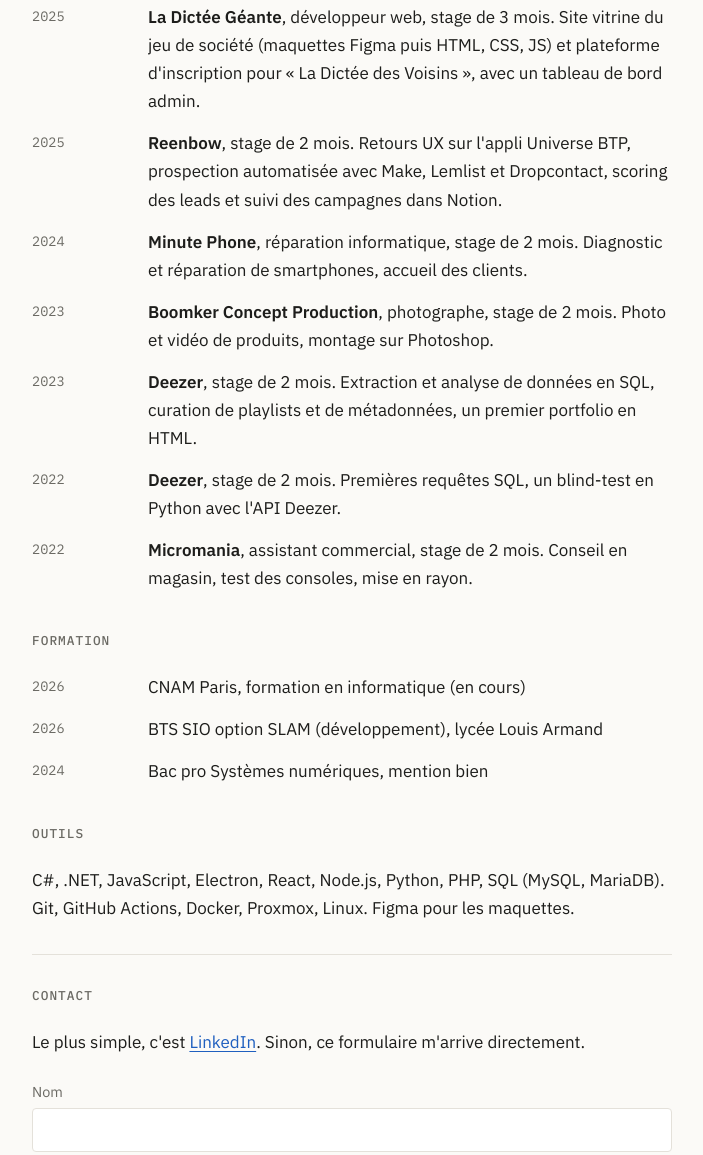
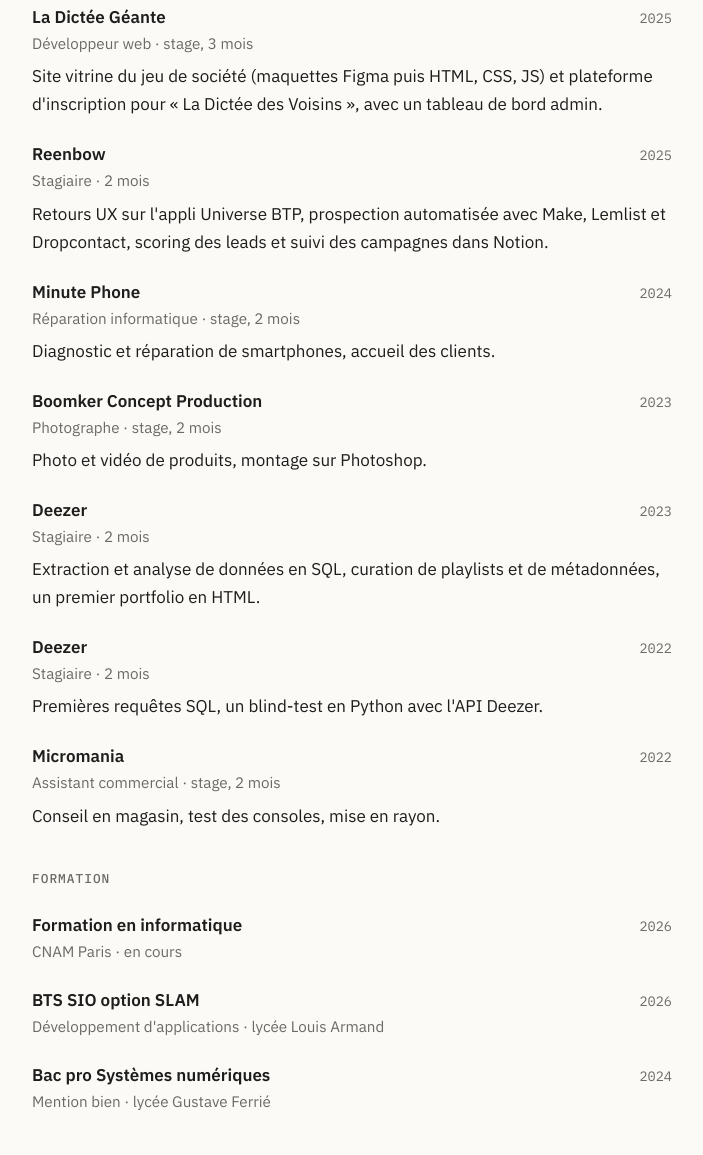
Before and after one commit to Flaimeur/flaimeur.github.io, a plain HTML site: page index.html in a window 1280 px wide. Shown: the part 1812-2967 px from the top of the page, without its empty margins (288-991 px from the left). Drawn offline with Linux system fonts and the light colour scheme.

Commit message:
Parcours et formation : mise en page plus lisible
Co-Authored-By: Claude Opus 5.5 <noreply@anthropic.com>

```diff
--- a/css/style.css
+++ b/css/style.css
@@ -86,9 +86,12 @@ h2.sub { margin-top: 40px; }
 .shot { display: block; margin-top: 16px; border: 1px solid var(--line); border-radius: 6px; overflow: hidden; }
 
 /* Parcours */
-.rows { display: grid; grid-template-columns: 96px 1fr; gap: 14px 20px; margin: 0; }
-.rows dt { font: 400 0.85rem/1.95 "IBM Plex Mono", monospace; color: var(--muted); }
-.rows dd { margin: 0; }
+.entries { display: grid; gap: 22px; }
+.entry-head { display: flex; justify-content: space-between; align-items: baseline; gap: 16px; }
+.entry-head strong { font-weight: 600; }
+.year { font: 400 0.85rem "IBM Plex Mono", monospace; color: var(--muted); white-space: nowrap; }
+.role { margin: 0; color: var(--muted); font-size: 0.95rem; }
+.entry p:not(.role) { margin: 6px 0 0; }
 .tools { margin: 0; }
 
 /* Contact */
@@ -122,6 +125,4 @@ footer a { color: var(--muted); }
   body { font-size: 16px; }
   .top nav { gap: 14px; }
   .intro { padding-top: 16px; }
-  .rows { grid-template-columns: 1fr; gap: 2px; }
-  .rows dd { margin-bottom: 14px; }
 }
--- a/index.html
+++ b/index.html
@@ -108,38 +108,59 @@
 
       <section id="parcours">
         <h2>Parcours</h2>
-        <dl class="rows">
-          <dt>2025</dt>
-          <dd><strong>La Dictée Géante</strong>, développeur web, stage de 3 mois. Site vitrine du jeu de société (maquettes Figma puis HTML, CSS, JS) et plateforme d'inscription pour « La Dictée des Voisins », avec un tableau de bord admin.</dd>
-
-          <dt>2025</dt>
-          <dd><strong>Reenbow</strong>, stage de 2 mois. Retours UX sur l'appli Universe BTP, prospection automatisée avec Make, Lemlist et Dropcontact, scoring des leads et suivi des campagnes dans Notion.</dd>
-
-          <dt>2024</dt>
-          <dd><strong>Minute Phone</strong>, réparation informatique, stage de 2 mois. Diagnostic et réparation de smartphones, accueil des clients.</dd>
-
-          <dt>2023</dt>
-          <dd><strong>Boomker Concept Production</strong>, photographe, stage de 2 mois. Photo et vidéo de produits, montage sur Photoshop.</dd>
-
-          <dt>2023</dt>
-          <dd><strong>Deezer</strong>, stage de 2 mois. Extraction et analyse de données en SQL, curation de playlists et de métadonnées, un premier portfolio en HTML.</dd>
-
-          <dt>2022</dt>
-          <dd><strong>Deezer</strong>, stage de 2 mois. Premières requêtes SQL, un blind-test en Python avec l'API Deezer.</dd>
-
-          <dt>2022</dt>
-          <dd><strong>Micromania</strong>, assistant commercial, stage de 2 mois. Conseil en magasin, test des consoles, mise en rayon.</dd>
-        </dl>
+        <div class="entries">
+          <div class="entry">
+            <div class="entry-head"><strong>La Dictée Géante</strong><span class="year">2025</span></div>
+            <p class="role">Développeur web · stage, 3 mois</p>
+            <p>Site vitrine du jeu de société (maquettes Figma puis HTML, CSS, JS) et plateforme d'inscription pour « La Dictée des Voisins », avec un tableau de bord admin.</p>
+          </div>
+          <div class="entry">
+            <div class="entry-head"><strong>Reenbow</strong><span class="year">2025</span></div>
+            <p class="role">Stagiaire · 2 mois</p>
+            <p>Retours UX sur l'appli Universe BTP, prospection automatisée avec Make, Lemlist et Dropcontact, scoring des leads et suivi des campagnes dans Notion.</p>
+          </div>
+          <div class="entry">
+            <div class="entry-head"><strong>Minute Phone</strong><span class="year">2024</span></div>
+            <p class="role">Réparation informatique · stage, 2 mois</p>
+            <p>Diagnostic et réparation de smartphones, accueil des clients.</p>
+          </div>
+          <div class="entry">
+            <div class="entry-head"><strong>Boomker Concept Production</strong><span class="year">2023</span></div>
+            <p class="role">Photographe · stage, 2 mois</p>
+            <p>Photo et vidéo de produits, montage sur Photoshop.</p>
+          </div>
+          <div class="entry">
+            <div class="entry-head"><strong>Deezer</strong><span class="year">2023</span></div>
+            <p class="role">Stagiaire · 2 mois</p>
+            <p>Extraction et analyse de données en SQL, curation de playlists et de métadonnées, un premier portfolio en HTML.</p>
+          </div>
+          <div class="entry">
+            <div class="entry-head"><strong>Deezer</strong><span class="year">2022</span></div>
+            <p class="role">Stagiaire · 2 mois</p>
+            <p>Premières requêtes SQL, un blind-test en Python avec l'API Deezer.</p>
+          </div>
+          <div class="entry">
+            <div class="entry-head"><strong>Micromania</strong><span class="year">2022</span></div>
+            <p class="role">Assistant commercial · stage, 2 mois</p>
+            <p>Conseil en magasin, test des consoles, mise en rayon.</p>
+          </div>
+        </div>
 
         <h2 class="sub">Formation</h2>
-        <dl class="rows">
-          <dt>2026</dt>
-          <dd>CNAM Paris, formation en informatique (en cours)</dd>
-          <dt>2026</dt>
-          <dd>BTS SIO option SLAM (développement), lycée Louis Armand</dd>
-          <dt>2024</dt>
-          <dd>Bac pro Systèmes numériques, mention bien</dd>
-        </dl>
+        <div class="entries">
+          <div class="entry">
+            <div class="entry-head"><strong>Formation en informatique</strong><span class="year">2026</span></div>
+            <p class="role">CNAM Paris · en cours</p>
+          </div>
+          <div class="entry">
+            <div class="entry-head"><strong>BTS SIO option SLAM</strong><span class="year">2026</span></div>
+            <p class="role">Développement d'applications · lycée Louis Armand</p>
+          </div>
+          <div class="entry">
+            <div class="entry-head"><strong>Bac pro Systèmes numériques</strong><span class="year">2024</span></div>
+            <p class="role">Mention bien · lycée Gustave Ferrié</p>
+          </div>
+        </div>
 
         <h2 class="sub">Outils</h2>
         <p class="tools">
```
